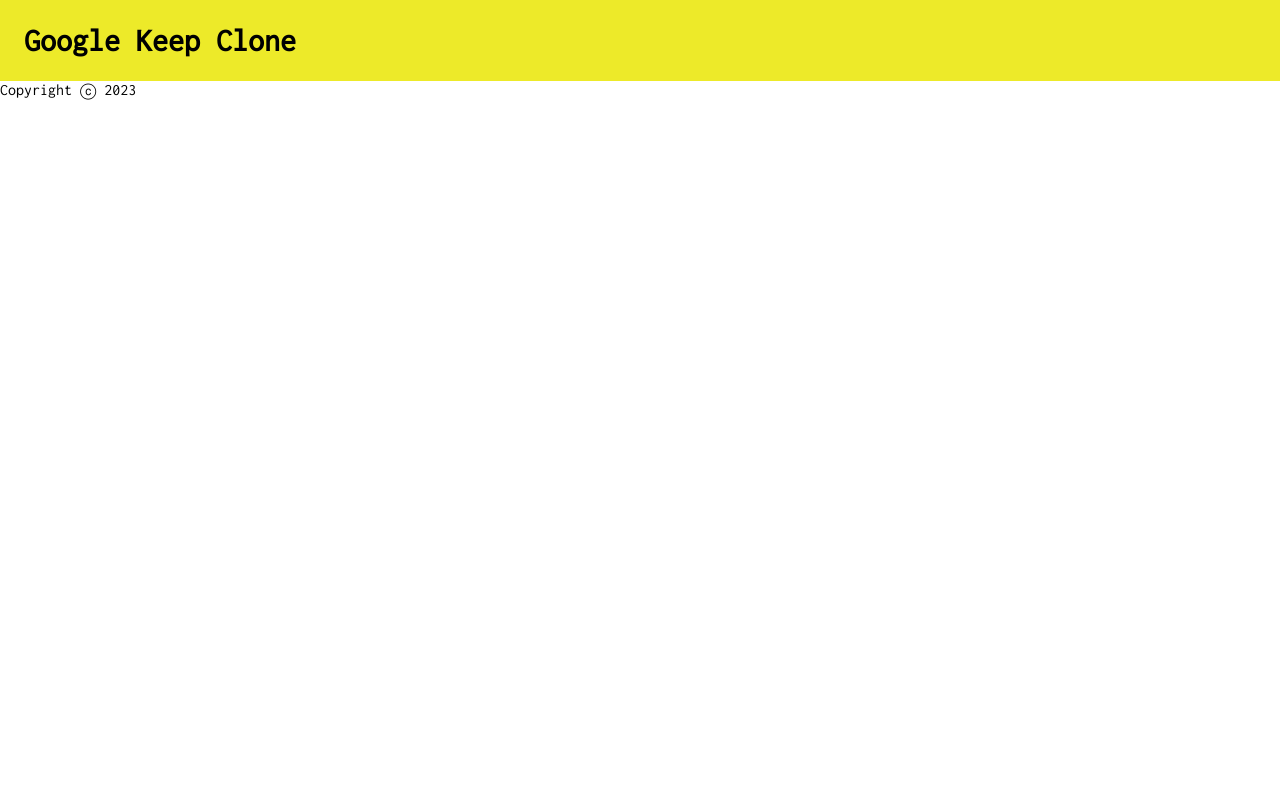
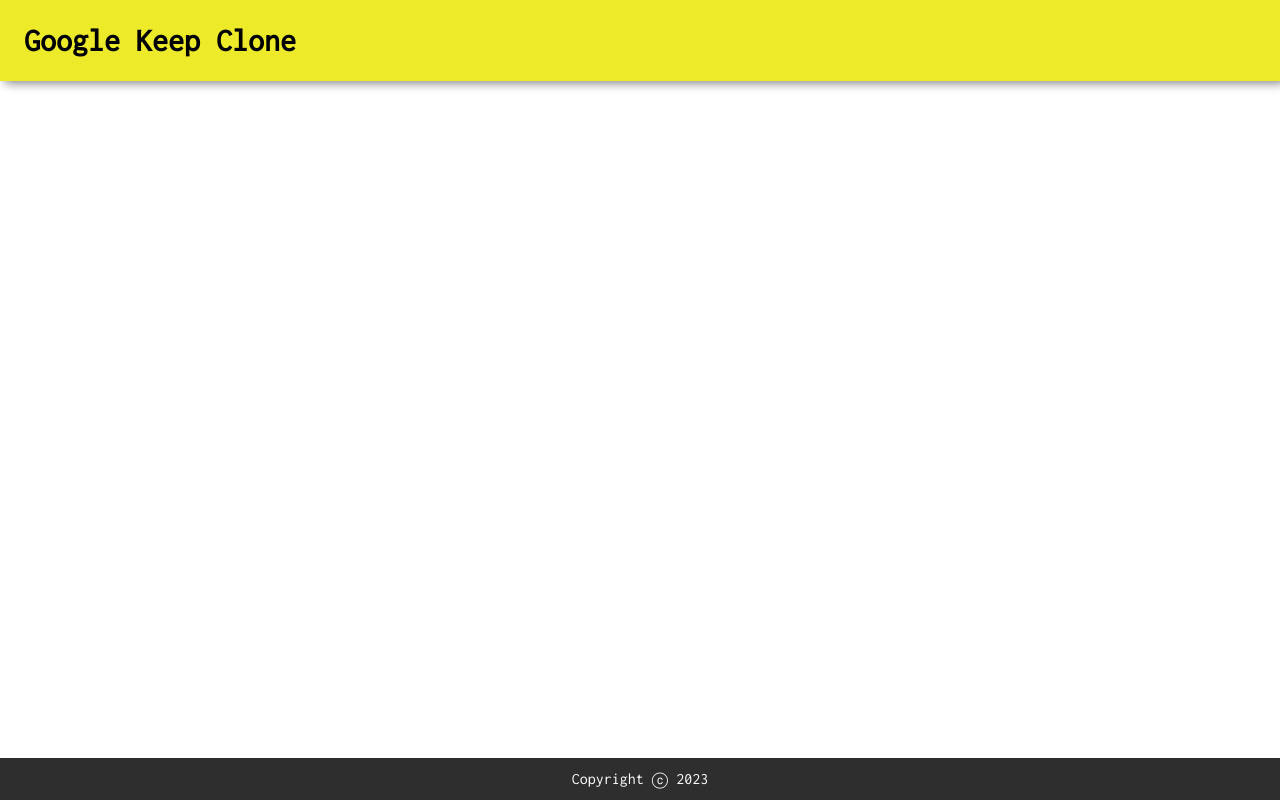
Before and after one commit to shenks/googlekeepclone, a React (Create React App) app: page / in a window 1280 px wide. Built offline with nearby package versions, Linux system fonts and the light colour scheme.

Commit message:
styling footer

```diff
--- a/public/styles.css
+++ b/public/styles.css
@@ -11,4 +11,15 @@
 header {
     background-color:#edea29;
     padding: 24px;
+    box-shadow: 5px 2px 10px grey;
 }
+
+footer {
+    background-color:#2e2e2e;
+    color: white;
+    width: 100%;
+    position: absolute;
+    bottom: 0%;
+    padding: 12px;
+    text-align: center;
+}
```
